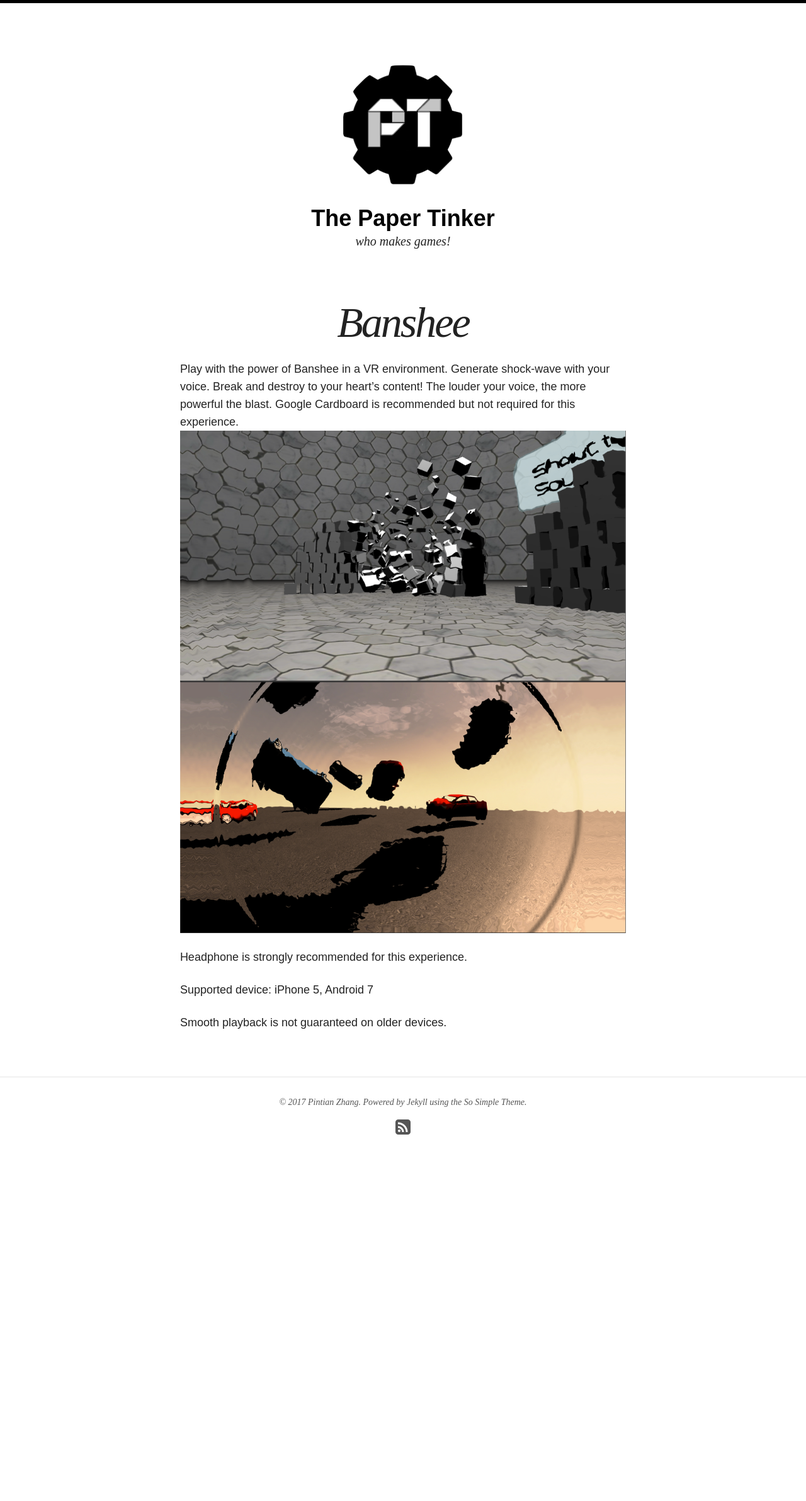
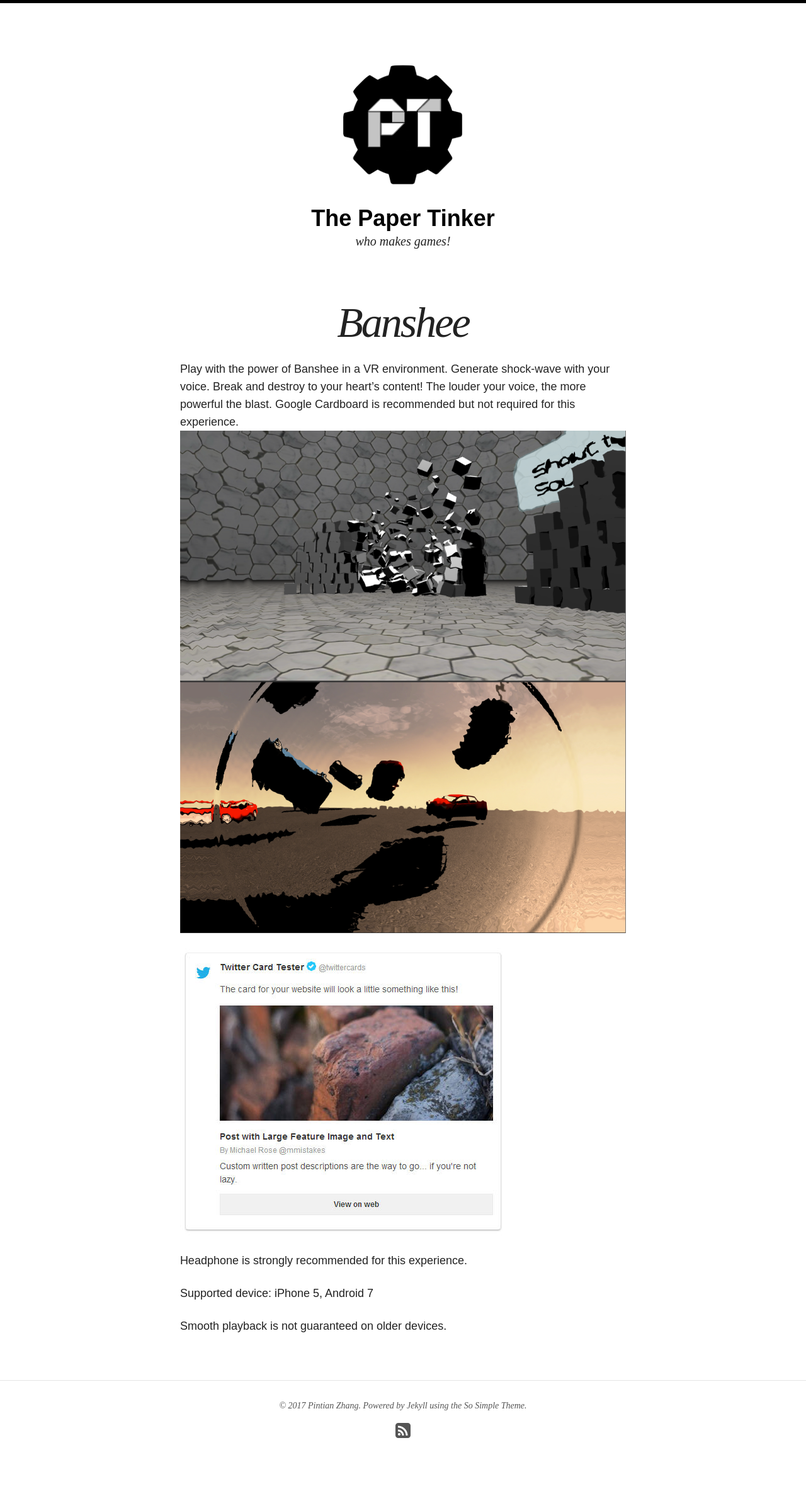
Before and after one commit to papertinker/PaperTinkerSite, a Jekyll site: the page built from games/banshee/index.markdown, in a window 1280 px wide. Shown: the whole page at 63% size. Built offline with Jekyll 4.4.1, drawn with Linux system fonts in a browser that asks for light colours; nearby versions of some CDN libraries; before the commit the page ends 1902 px from its top, so only the background shows below that.

Commit message:
Updated Index

```diff
--- a/games/banshee/index.markdown
+++ b/games/banshee/index.markdown
@@ -9,6 +9,8 @@ Google Cardboard is recommended but not required for this experience.
 ![Iphone6s.png](/uploads/Iphone6s.png)
 ![Screen Shot 2017-06-08 at 2.44.11 PM.png](/uploads/Screen%20Shot%202017-06-08%20at%202.44.11%20PM.png)
 
+![Twitter Card summary large image screenshot]({{ site.url }}/images/twitter-card-summary-large-image.jpg)
+
 
 
 
```
